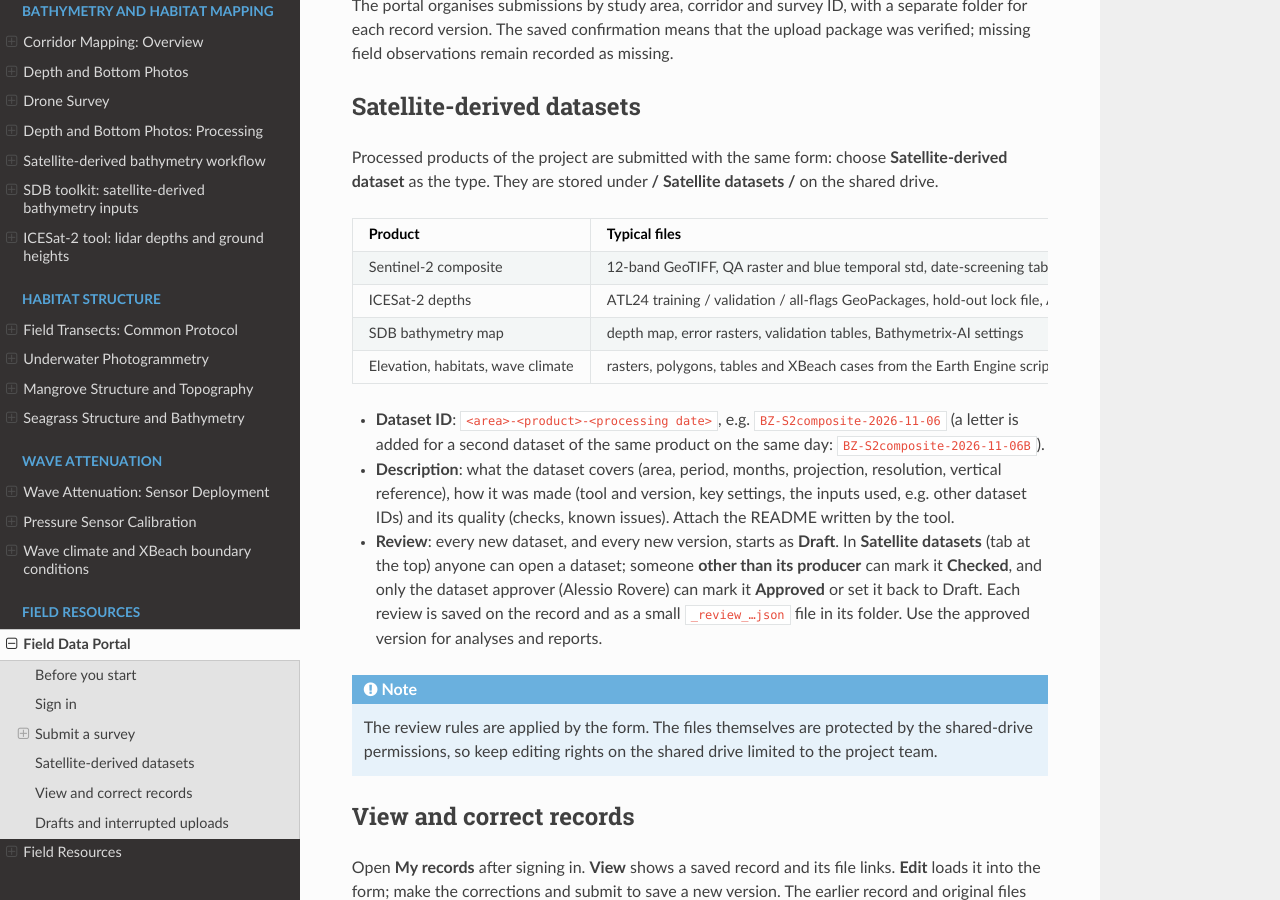
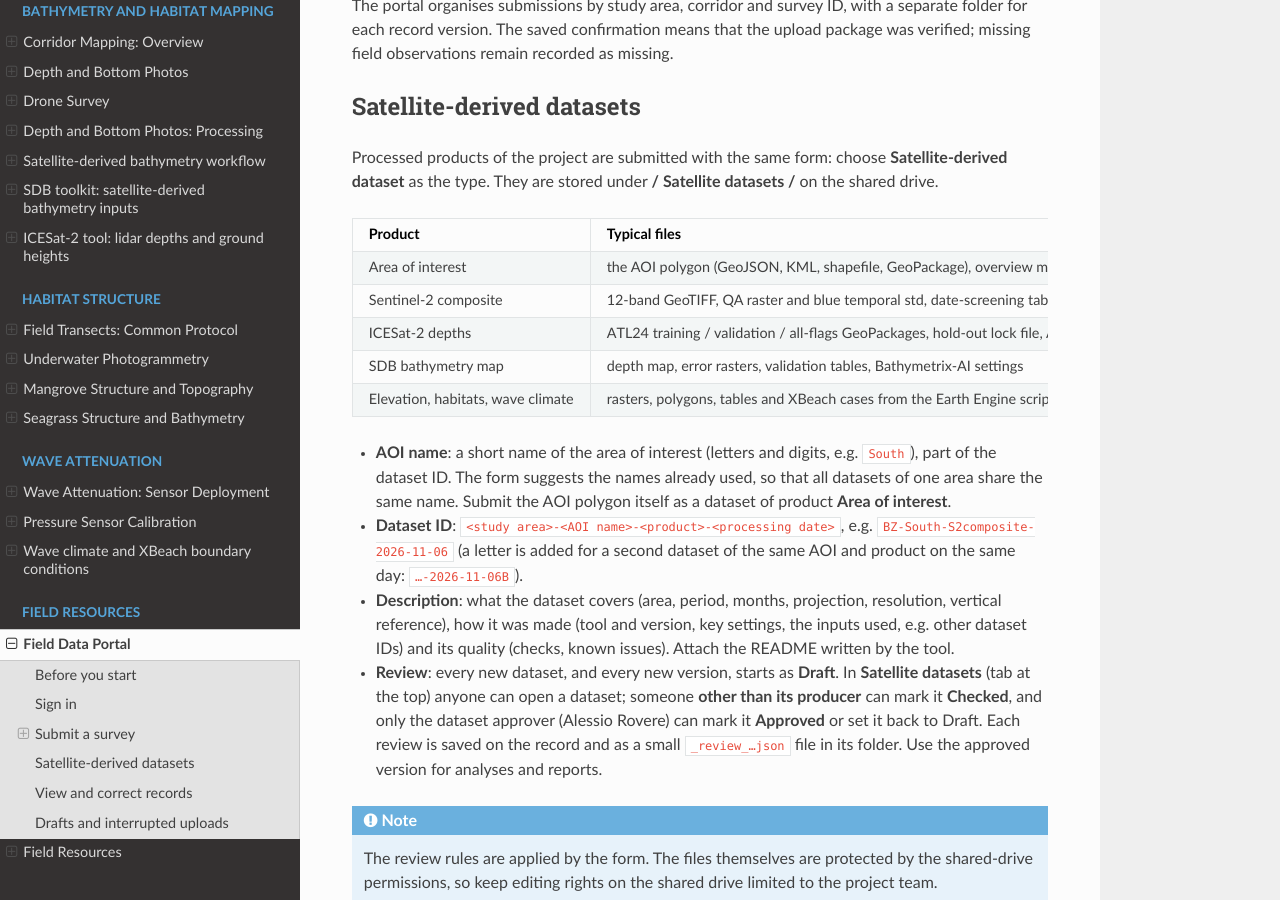
Before and after one commit to Alerovere/seastrong-field-tools, a Sphinx documentation site: the page built from docs/field_portal.md, in a window 1280 px wide and 900 px high, scrolled down 2759 px. Built offline with Sphinx 7.4.7 and the Read the Docs theme 3.1.0, drawn with Linux system fonts in a browser that asks for light colours.

Commit message:
Field portal: AOI name in satellite dataset IDs and an 'Area of interest' product
Dataset ID <area>-<AOI>-<product>-<date>, e.g. BZ-South-S2composite-2026-11-06; AOI name required (2-20 letters or
digits) with suggestions from earlier dataset records (app property datasetAoi); new product AOI with its own file
categories; AOI description field. Tests updated (20 pass); browser test with a fake Drive passed.

Co-Authored-By: Claude Opus 5.5 <noreply@anthropic.com>
Claude-Session: https://claude.ai/code/session_01Td6dSKQwSDDgx4xnWZwfmj

```diff
--- a/docs/_static/forms/submission-records.js
+++ b/docs/_static/forms/submission-records.js
@@ -19,7 +19,7 @@ export function recordProperties(state,user,rootFolderId,status) {
     surveyType:state.type,surveyDate:state.date,recordId:state.recordId||state.uid,
     submissionId:state.uid,revisionNumber:String(state.revisionNumber||1),
     recordStatus:status,recordStage:state.recordStage,corridorName:Array.from(state.corridorName||'').slice(0,24).join(''),
-    ...(state.type==='sat'?{datasetProduct:state.values?.product||'',reviewStatus:'draft'}:{})};
+    ...(state.type==='sat'?{datasetProduct:state.values?.product||'',datasetAoi:state.values?.aoi||'',reviewStatus:'draft'}:{})};
 }
 
 export function groupRecords(files) {
--- a/docs/field_portal.md
+++ b/docs/field_portal.md
@@ -85,13 +85,17 @@ type. They are stored under **<Study area> / Satellite datasets / <dataset ID>**
 
 | Product | Typical files |
 | --- | --- |
+| Area of interest | the AOI polygon (GeoJSON, KML, shapefile, GeoPackage), overview map, README |
 | Sentinel-2 composite | 12-band GeoTIFF, QA raster and blue temporal std, date-screening tables, README |
 | ICESat-2 depths | ATL24 training / validation / all-flags GeoPackages, hold-out lock file, ATL08, coverage tables |
 | SDB bathymetry map | depth map, error rasters, validation tables, Bathymetrix-AI settings |
 | Elevation, habitats, wave climate | rasters, polygons, tables and XBeach cases from the Earth Engine script and the Colab tools |
 
-- **Dataset ID**: `<area>-<product>-<processing date>`, e.g. `BZ-S2composite-2026-11-06` (a letter is added for a
-  second dataset of the same product on the same day: `BZ-S2composite-2026-11-06B`).
+- **AOI name**: a short name of the area of interest (letters and digits, e.g. `South`), part of the dataset ID.
+  The form suggests the names already used, so that all datasets of one area share the same name. Submit the AOI
+  polygon itself as a dataset of product **Area of interest**.
+- **Dataset ID**: `<study area>-<AOI name>-<product>-<processing date>`, e.g. `BZ-South-S2composite-2026-11-06`
+  (a letter is added for a second dataset of the same AOI and product on the same day: `…-2026-11-06B`).
 - **Description**: what the dataset covers (area, period, months, projection, resolution, vertical reference), how it
   was made (tool and version, key settings, the inputs used, e.g. other dataset IDs) and its quality (checks, known
   issues). Attach the README written by the tool.
```
Also changed, not shown: docs/_static/forms/dataset-schema.js (+14 -2 lines), docs/_static/forms/submission-core.js (+5 -4 lines), docs/_static/forms/submission.js (+16 -8 lines), docs/_static/forms/submission.test.mjs (+20 -9 lines).
